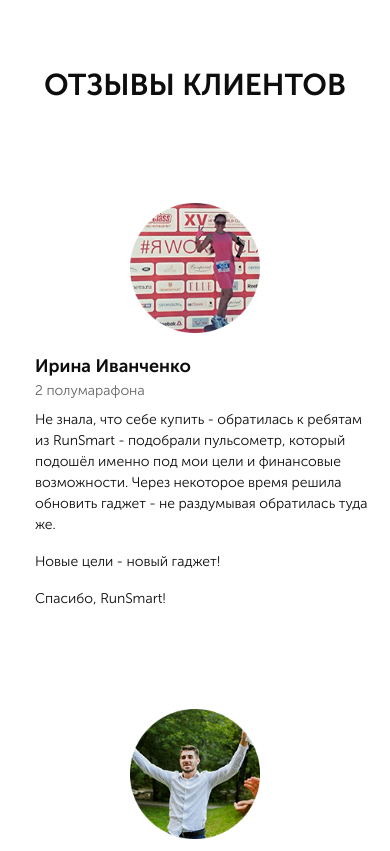
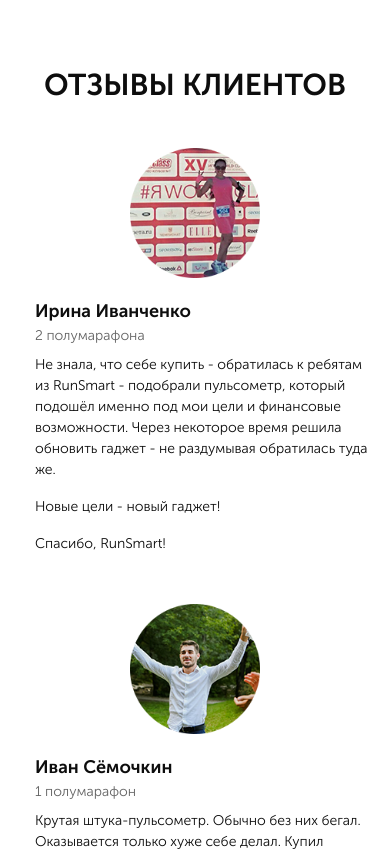
Before and after one commit to omax86/Pulsometer, a website: page index.html in a window 390 px wide. Shown: the part 5412-6263 px from the top of the page. Drawn offline with nearby package versions, Linux system fonts and the light colour scheme; files whose address does not match are found by name.

Commit message:
Section_5_feedback_optimization

```diff
--- a/src/sass/blocks/_feedback.scss
+++ b/src/sass/blocks/_feedback.scss
@@ -2,10 +2,10 @@
     margin: 0 10px;
     padding-bottom: 21px;
     &_wrapper {
-        margin-top: 70px;
+        margin: 20px 0;
     }
     &_unit {
-        margin: 100px 0 100px 0;
+        padding: 50px 0;
         display: flex;
         justify-content: space-between;
         img {
@@ -37,6 +37,9 @@
 
 @media (max-width: 768px) {
     .feedback {
+        &_unit {
+            padding: 30px 0;
+        }
         img {
             height: 100px;
             width: auto;
@@ -49,7 +52,11 @@
 
 @media (max-width: 575px) {
     .feedback {
+        &_wrapper {
+            margin: 20px 0 10px 0;
+        }
         &_unit {
+            padding: 25px 0;
             flex-direction: column;
             align-items: center;
         }
```
Also changed, not shown: src/css/style.min.css.
